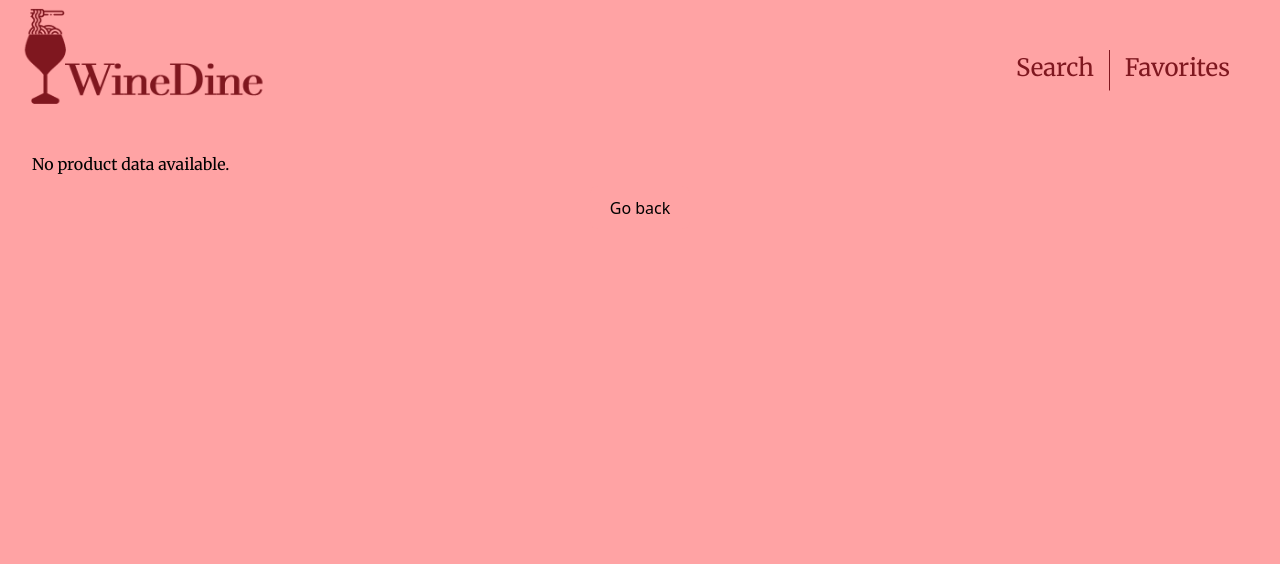
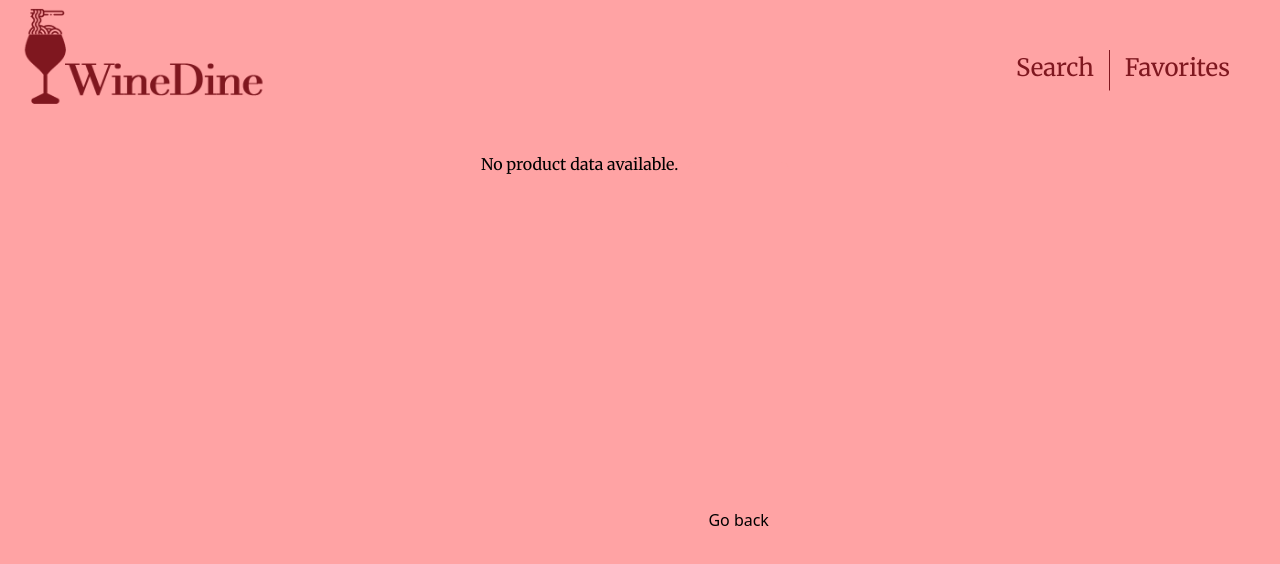
Before and after one commit to M-Bakker/winedine, a React (Vite) app: page /details in a window 1280 px wide. Shown: the top 564 px of the page. Built offline with nearby package versions, Linux system fonts and the light colour scheme.

Commit message:
Styling detailsPage zo goed als klaar

```diff
--- a/src/App.css
+++ b/src/App.css
@@ -1,6 +1,9 @@
 @import url('https://fonts.googleapis.com/css2?family=Merriweather:ital,wght@0,300;0,400;0,700;0,900;1,300;1,400;1,700;1,900&family=Poppins:ital,wght@0,100;0,200;0,300;0,400;0,500;0,600;0,700;0,800;0,900;1,100;1,200;1,300;1,400;1,500;1,600;1,700;1,800;1,900&family=Roboto:ital,wght@0,100..900;1,100..900&di  splay=swap');
 
 #root {
+  display: flex;
+  flex-direction: column;
+  align-items: center;
   width: 100%;
   height: 100vh;
   margin: 0;
@@ -12,11 +15,13 @@
 body {
   display: flex;
   flex-direction: column;
+  align-items: center;
   width: 100%;
   height: 100vh;
   background-color: #FFA3A4;
 }
 
-label {
-  color: #7F171F;
+main {
+  display: flex;
+  width: 80%;
 }
--- a/src/index.css
+++ b/src/index.css
@@ -27,13 +27,8 @@ a {
   text-decoration: inherit;
 }
 
-
-body {
-  margin: 0;
-  display: flex;
-  place-items: center;
-  min-width: 320px;
-  min-height: 100vh;
+label {
+  color: #7F171F;
 }
 
 h1 {
--- a/src/pages/details/details.css
+++ b/src/pages/details/details.css
@@ -1,14 +1,13 @@
-.details-page {
+.details-section {
+    display: flex;
+    flex-direction: row;
     padding: 2rem;
     min-height: 100vh;
 }
 
-.details-header {
-    margin-bottom: 1.5rem;
-}
-
 .details-content {
     display: flex;
+    flex-direction: column;
     gap: 2rem;
 }
 
--- a/src/pages/details/details.jsx
+++ b/src/pages/details/details.jsx
@@ -1,34 +1,29 @@
 import React from 'react';
-import { useLocation, useNavigate } from 'react-router-dom';
+import {useLocation, useNavigate} from 'react-router-dom';
 import './details.css';
 
 function DetailPage() {
     const location = useLocation();
     const navigate = useNavigate();
 
-    const { product } = location.state || {};
+    const {product} = location.state || {};
     console.log(product);
 
     if (!product) {
         return (
-            <div className="details-page">
+            <div className="details-section">
                 <p>No product data available.</p>
                 <button onClick={() => navigate(-1)}>Go back</button>
             </div>
         );
     }
 
-    const {title, description, imageUrl, price, averageRating, link } = product;
+    const {title, description, imageUrl, price, averageRating, link} = product;
 
     return (
-        <div className="details-page">
-            <div className="details-header">
+        <main className="details-section">
+            <section className="details-content">
                 <h1>{title}</h1>
-            </div>
-            <div className="details-content">
-                <div className="details-image">
-                    <img src={imageUrl} alt={title} />
-                </div>
                 <div className="details-info">
                     <p>{description}</p>
                     <p>Price: {price}</p>
@@ -47,8 +42,13 @@ function DetailPage() {
                         <button className="back-button" onClick={() => navigate(-1)}>Go back</button>
                     </div>
                 </div>
-            </div>
-        </div>
+            </section>
+            <section>
+                <figure className="details-image">
+                    <img src={imageUrl} alt={title}/>
+                </figure>
+            </section>
+        </main>
     );
 }
 
--- a/src/pages/results/results.css
+++ b/src/pages/results/results.css
@@ -8,9 +8,8 @@
     margin-top: 100px;
 }
 
-.results-header {
+.results-section {
     display: flex;
-    max-width: 40%;
     flex-direction: column;
     align-items: flex-start;
     gap: 30px;
--- a/src/pages/results/results.jsx
+++ b/src/pages/results/results.jsx
@@ -1,6 +1,6 @@
-import React, { useState, useEffect } from 'react';
+import React, {useState, useEffect} from 'react';
 import axios from 'axios';
-import { useLocation } from 'react-router-dom';
+import {useLocation} from 'react-router-dom';
 import PairedWines from '/src/components/pairedWines/pairedWines.jsx';
 import DetailCard from '/src/components/detailCard/detailCard.jsx';
 import './results.css';
@@ -20,8 +20,8 @@ function Results() {
             try {
                 setLoadingPairing(true);
                 const apiKey = import.meta.env.VITE_SPOONACULAR_API_KEY;
-                const { data } = await axios.get('https://api.spoonacular.com/food/wine/pairing', {
-                    params: { apiKey, food: query }
+                const {data} = await axios.get('https://api.spoonacular.com/food/wine/pairing', {
+                    params: {apiKey, food: query}
                 });
                 console.log("Pairing data:", data);
                 setPairing(data);
@@ -36,6 +36,7 @@ function Results() {
                 setLoadingPairing(false);
             }
         }
+
         if (query) {
             fetchPairing();
         }
@@ -52,11 +53,11 @@ function Results() {
         return <div className="results-page"><p>No pairing data available.</p></div>;
     }
 
-    const { pairedWines, pairingText } = pairing;
+    const {pairedWines, pairingText} = pairing;
 
     return (
-        <div className="results-page">
-            <div className="results-header">
+        <main className="results-page">
+            <section className="results-section ">
                 <h1>What wine goes with {query}?</h1>
                 <div className="results-content">
                     <PairedWines
@@ -66,15 +67,17 @@ function Results() {
                         text={pairingText}
                     />
                 </div>
-            </div>
-            <img className="line-2" src={line} alt="Line 2" />
-            <div className="results-header">
+            </section>
+            <figure>
+                <img className="line-2" src={line} alt="Line 2"/>
+            </figure>
+            <section className="results-section ">
                 <h1>Best picks for {selectedWineCategory}:</h1>
                 <div className="results-content detail-cards-container">
-                    <DetailCard selectedWineCategory={selectedWineCategory} />
+                    <DetailCard selectedWineCategory={selectedWineCategory}/>
                 </div>
-            </div>
-        </div>
+            </section>
+        </main>
     );
 }
 
--- a/src/pages/search/search.css
+++ b/src/pages/search/search.css
@@ -54,6 +54,7 @@
 }
 
 .search-box button {
+    margin: 0;
     border-radius: 0 10px 0 0;
 }
 
```
